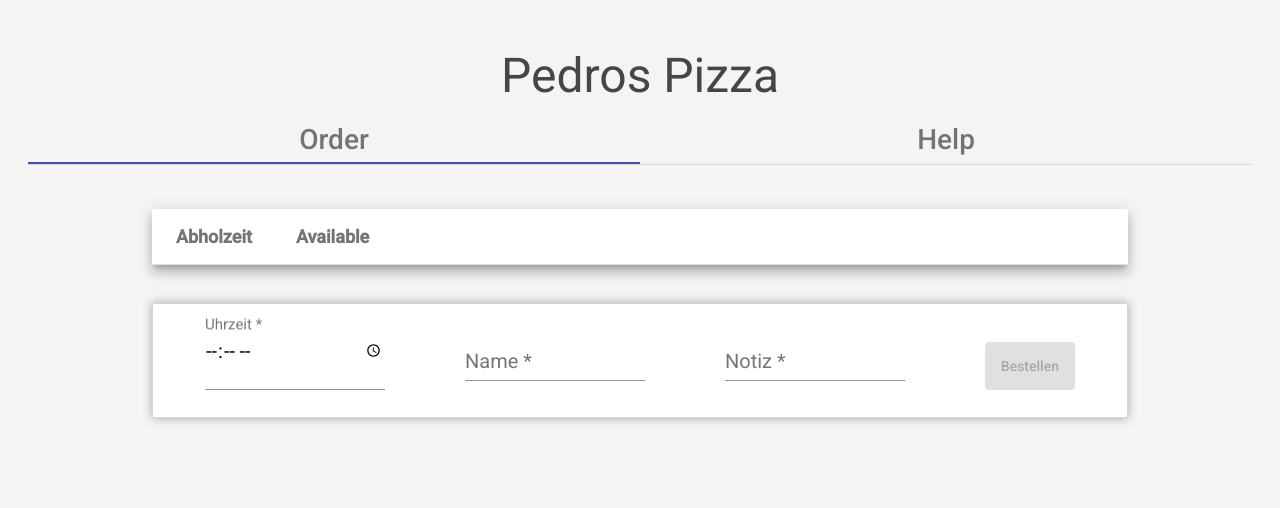
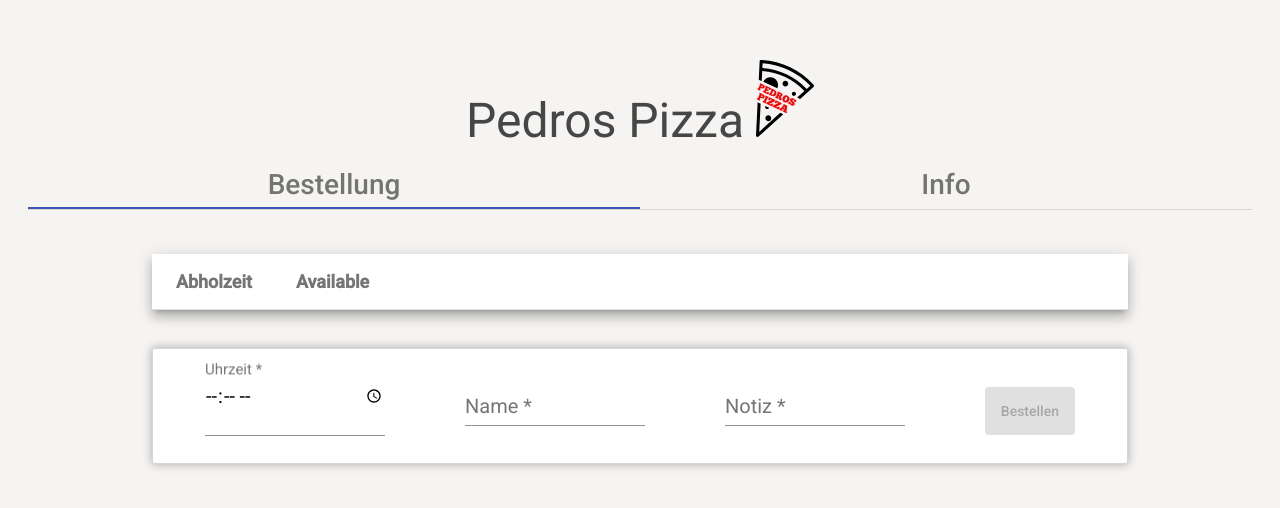
Before and after one commit to healthhazard/pedros-pizza-app, an Angular app in the folder client/: page / in a window 1280 px wide. Shown: the top 508 px of the page. Built offline with nearby package versions, Linux system fonts and the light colour scheme; no server answers.

Commit message:
add logo and clean up

```diff
--- a/client/src/app/app.component.html
+++ b/client/src/app/app.component.html
@@ -1,11 +1,11 @@
 <div id="host">
-  <h1>Pedros Pizza</h1>
+  <h1>Pedros Pizza <img src="../assets/img/Logo_web.svg" /></h1>
 
   <mat-tab-group mat-stretch-tabs>
-    <mat-tab label="Order">
+    <mat-tab label="Bestellung">
       <app-orders></app-orders>
     </mat-tab>
-    <mat-tab label="Help">
+    <mat-tab label="Info">
       <app-menu></app-menu>
     </mat-tab>
   </mat-tab-group>
```
Also changed, not shown: client/src/assets/img/Logo_web.svg (added), 1 other file (tests, documents, lock files or other folders).
